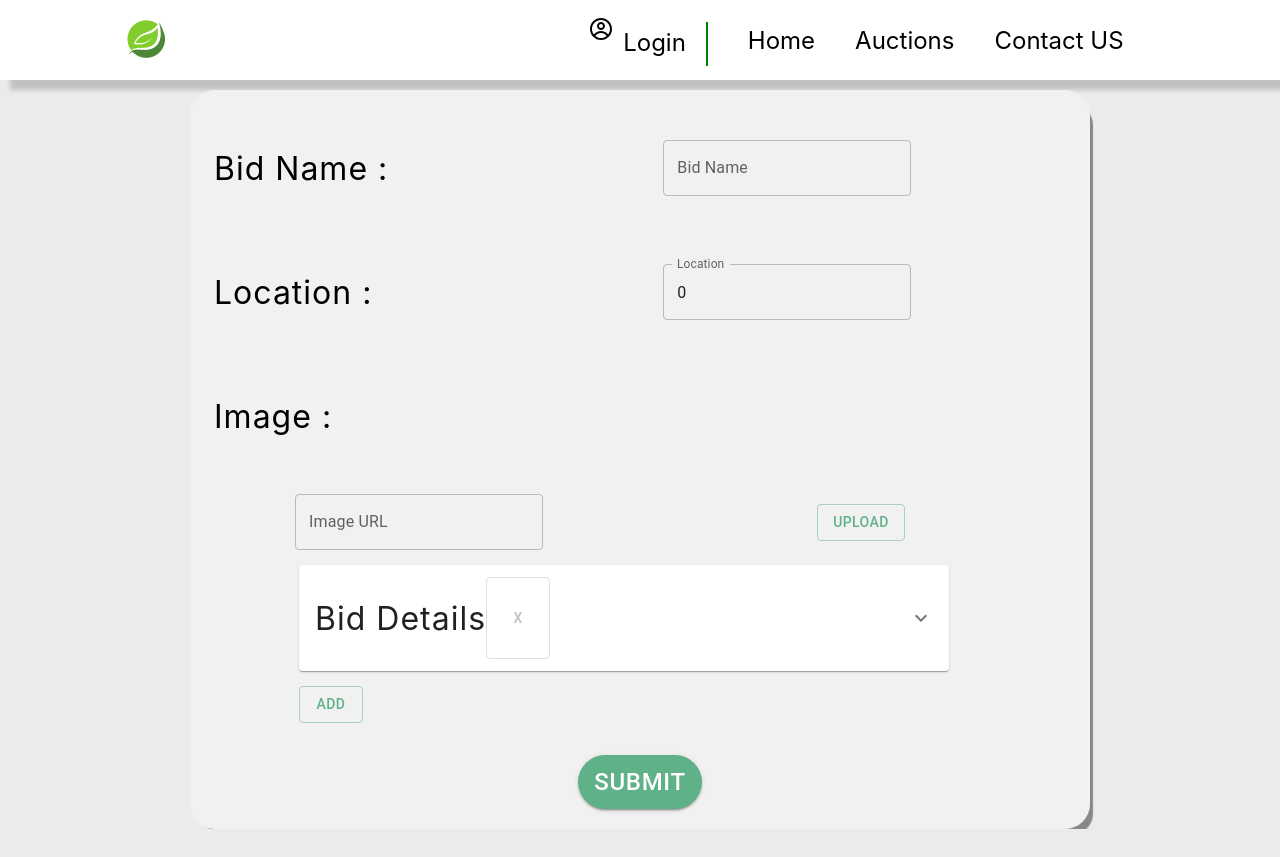
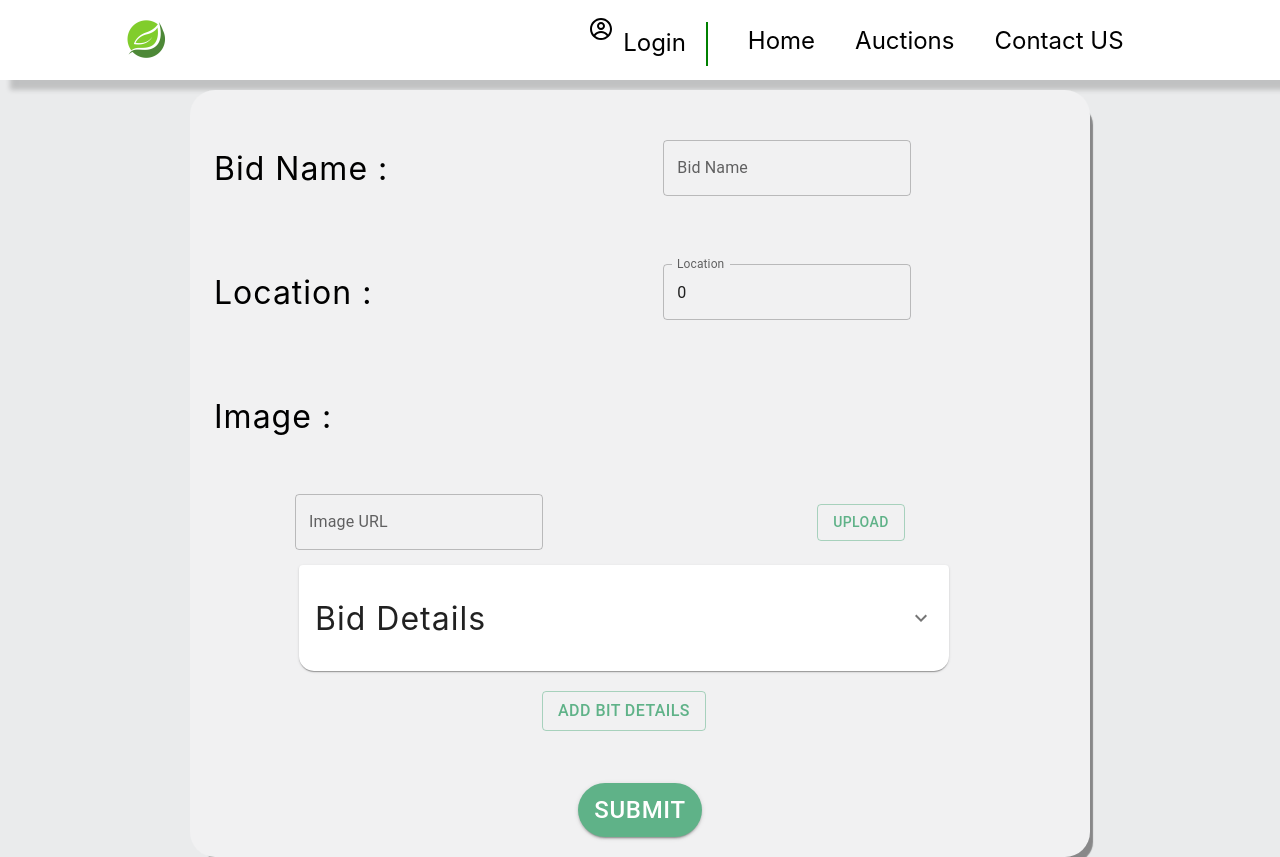
Before and after one commit to abdelrhmansaleh96/ActuionSite, a React (Create React App) app: page /dashboard in a window 1280 px wide. Before the commit the page ends 829 px from the top, so only its background shows below. Built offline with nearby package versions, Linux system fonts and the light colour scheme.

Commit message:
dashboard-finished

```diff
--- a/src/components/Dashboard/Dashboard.js
+++ b/src/components/Dashboard/Dashboard.js
@@ -9,9 +9,7 @@ import AccordionSummary from "@mui/material/AccordionSummary";
 import AccordionDetails from "@mui/material/AccordionDetails";
 import ExpandMoreIcon from "@mui/icons-material/ExpandMore";
 import Divider from "@mui/material/Divider";
-import { Link } from "react-router-dom";
-import { useFormik } from "formik";
-import { Formik, Form, Field, FieldArray } from "formik";
+import { Formik, Form, FieldArray } from "formik";
 
 const Dashboard = () => {
   // //   const [value, setValue] = React.useState(
@@ -29,13 +27,13 @@ const Dashboard = () => {
   //     console.log("my values", values);
   //   },
   // });
-  const [value, setValue] = React.useState({
-    describe: " ",
-    north: " ",
-    east: " ",
-    west: " ",
-    south: " ",
-  });
+  // const [value, setValue] = React.useState({
+  //   describe: " ",
+  //   north: " ",
+  //   east: " ",
+  //   west: " ",
+  //   south: " ",
+  // });
 
   // const handleChange = (event) => {
   //   setValue(event.target.value);
@@ -79,8 +77,8 @@ const Dashboard = () => {
           console.log("onSubmit", JSON.stringify(values, null, 2));
         }}
       >
-        {({ values, touched, errors, handleChange, handleBlur, isValid }) => (
-          <Form >
+        {({ values, errors, handleChange }) => (
+          <Form>
             <Grid
               container
               spacing={4}
@@ -142,7 +140,7 @@ const Dashboard = () => {
                     {values.details.map((detail, index) => {
                       const describe = `details[${index}].description`;
                       const area = `details[${index}].area`;
-                      const image = `details[${index}].lastName`;
+                      const image = `details[${index}].image`;
                       const east = `details[${index}].east`;
                       const west = `details[${index}].west`;
                       const north = `details[${index}].north`;
@@ -167,16 +165,6 @@ const Dashboard = () => {
                             >
                               Bid Details
                             </h1>
-                            <Button
-                              className={classes.button}
-                              margin="normal"
-                              type="button"
-                              color="secondary"
-                              variant="outlined"
-                              onClick={() => remove(index)}
-                            >
-                              x
-                            </Button>
                           </AccordionSummary>
                           <Divider />
                           <AccordionDetails>
@@ -208,7 +196,9 @@ const Dashboard = () => {
                                 <TextField
                                   id="outlined-basic"
                                   label="Image URL"
-                                  name="imageURL"
+                                  name={image}
+                                  onChange={handleChange}
+                                  value={detail.image}
                                   variant="outlined"
                                 />
                               </Grid>
@@ -279,13 +269,29 @@ const Dashboard = () => {
                                   sx={{ margin: "0 5px" }}
                                 />
                               </Grid>
+                              <Grid item xs={12}>
+                                <Button
+                                  type="button"
+                                  color="error"
+                                  variant="outlined"
+                                  onClick={(event) => {
+                                    remove(index);
+                                    event.stopPropagation();
+                                  }}
+                                >
+                                  x
+                                </Button>
+                              </Grid>
                             </Grid>
                           </AccordionDetails>
                         </Accordion>
                       );
                     })}
+                    <div className={classes.btn}>
                       <Button
-                      className={classes.button}
+                        sx={{
+                          fontSize: "16px",
+                        }}
                         type="button"
                         variant="outlined"
                         onClick={() =>
@@ -301,8 +307,9 @@ const Dashboard = () => {
                           })
                         }
                       >
-                      Add
+                        Add Bit Details
                       </Button>
+                    </div>
                   </div>
                 )}
               </FieldArray>
--- a/src/components/Dashboard/Dashboard.module.css
+++ b/src/components/Dashboard/Dashboard.module.css
@@ -9,3 +9,10 @@
   font-weight: 500;
   letter-spacing: 1.5px;
 }
+.btn {
+  display: flex;
+  justify-content: center;
+  align-items: center;
+  margin: 20px 0px;
+  width: 100%;
+}
```
Lines whose indentation alone changed are shown as unchanged.
